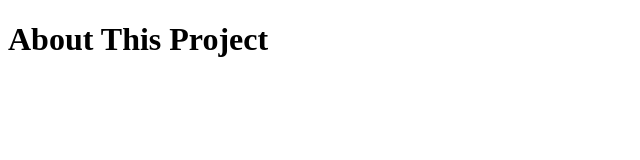
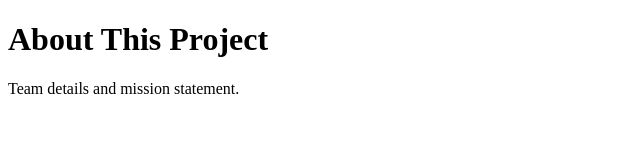
Before and after one commit to rahulpreethamsai/git-workflow-project, a plain HTML site: page about.html in a window 1280 px wide. Shown: the whole page, without its empty margins (0-640 px from the left). Drawn offline with Linux system fonts and the light colour scheme.

Commit message:
Add team and mission details to about.html

```diff
--- a/about.html
+++ b/about.html
@@ -3,3 +3,4 @@
 <head><title>About Us</title></head>
 <body><h1>About This Project</h1></body>
 </html>
+<p>Team details and mission statement.</p>
```
